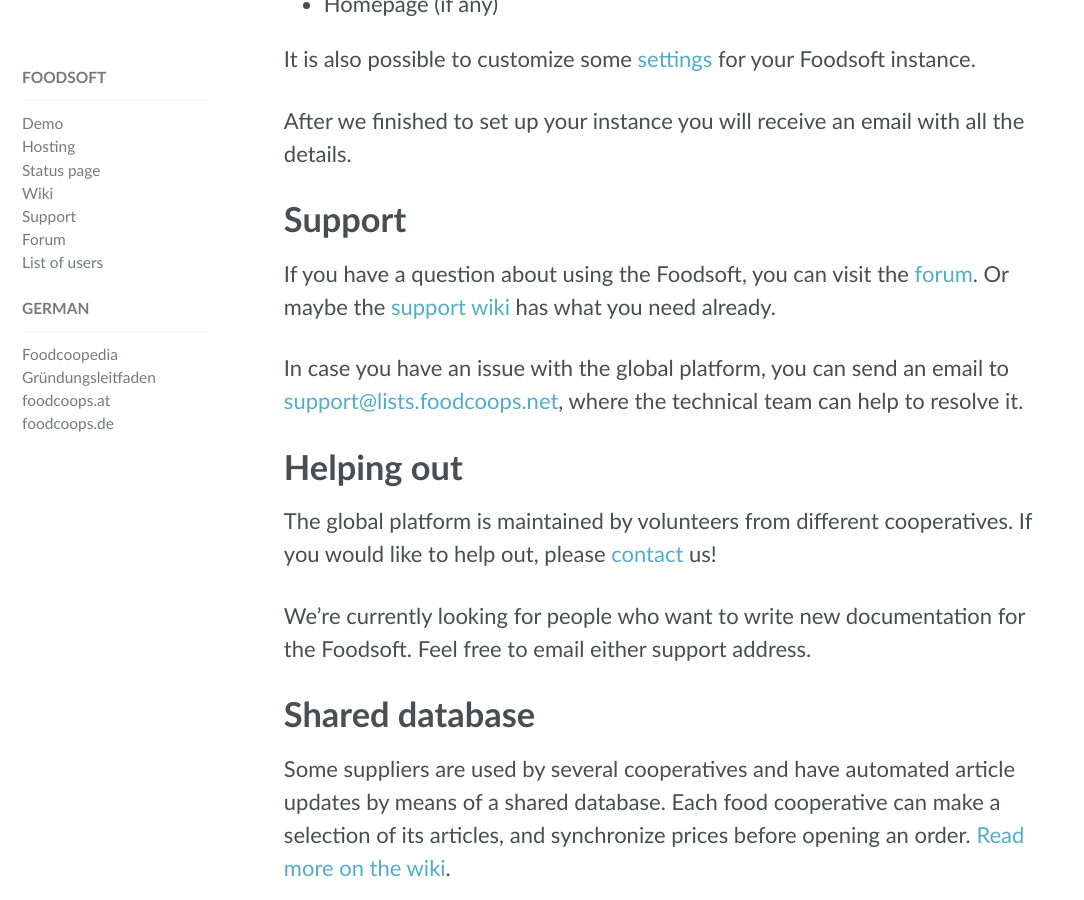
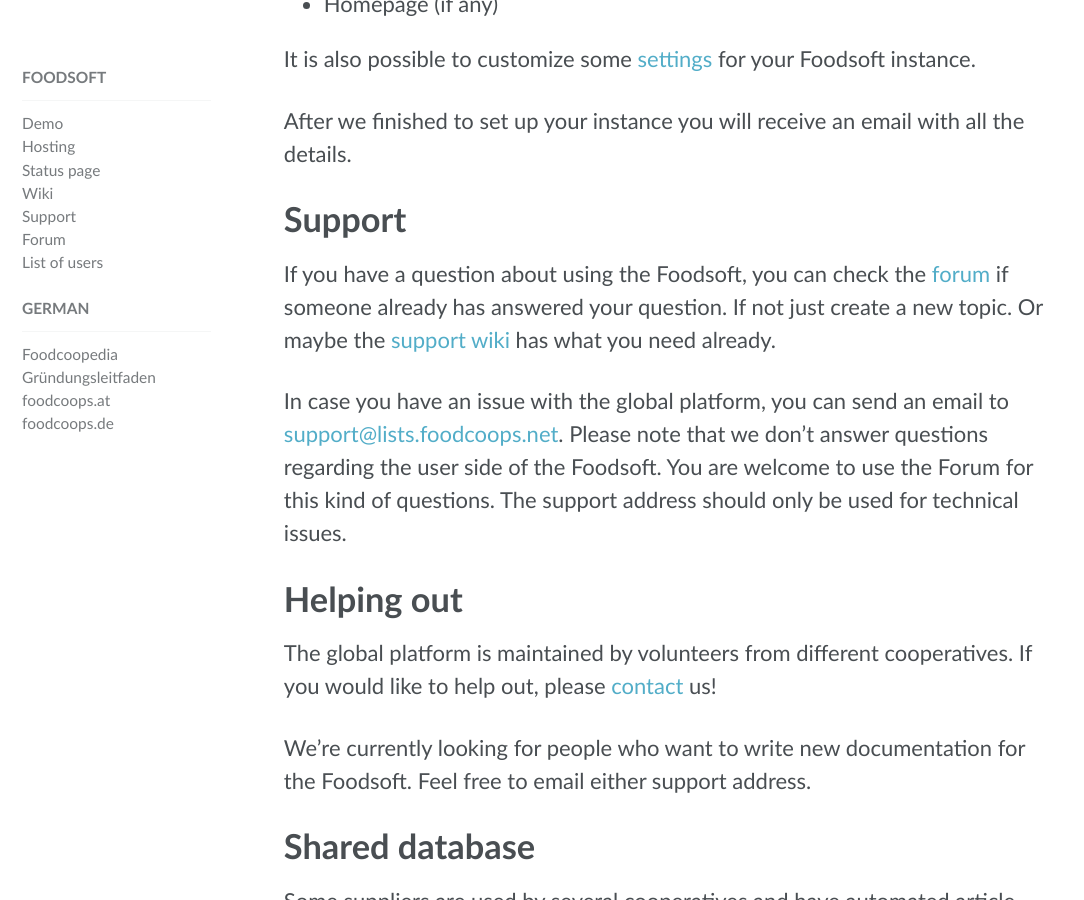
Before and after one commit to foodcoops/foodcoops.github.io, a Jekyll site: the page built from global-foodsoft-platform.md, in a window 1280 px wide and 900 px high, scrolled down 1396 px. Shown: the whole window, without its empty margins (0-1084 px from the left). Built offline with Jekyll 4.4.1, drawn with Linux system fonts in a browser that asks for light colours.

Commit message:
Clarify the purpose of the support mail address

```diff
--- a/global-foodsoft-platform.md
+++ b/global-foodsoft-platform.md
@@ -45,12 +45,12 @@
 
 # Support
 
-If you have a question about using the Foodsoft, you can visit the [forum](https://forum.foodcoops.net).
-Or maybe the [support wiki](https://github.com/foodcoops/foodsoft/wiki/Support) has what you need already.
+If you have a question about using the Foodsoft, you can check the [forum](https://forum.foodcoops.net) if someone already has answered
+your question. If not just create a new topic. Or maybe the [support wiki](https://github.com/foodcoops/foodsoft/wiki/Support) has what you need already.
 
 In case you have an issue with the global platform, you can send an email to
-[support@lists.foodcoops.net](mailto:support@lists.foodcoops.net),
-where the technical team can help to resolve it.
+[support@lists.foodcoops.net](mailto:support@lists.foodcoops.net). Please note that we don't answer questions regarding the user side of
+the Foodsoft. You are welcome to use the Forum for this kind of questions. The support address should only be used for technical issues.
 
 # Helping out
 
```
